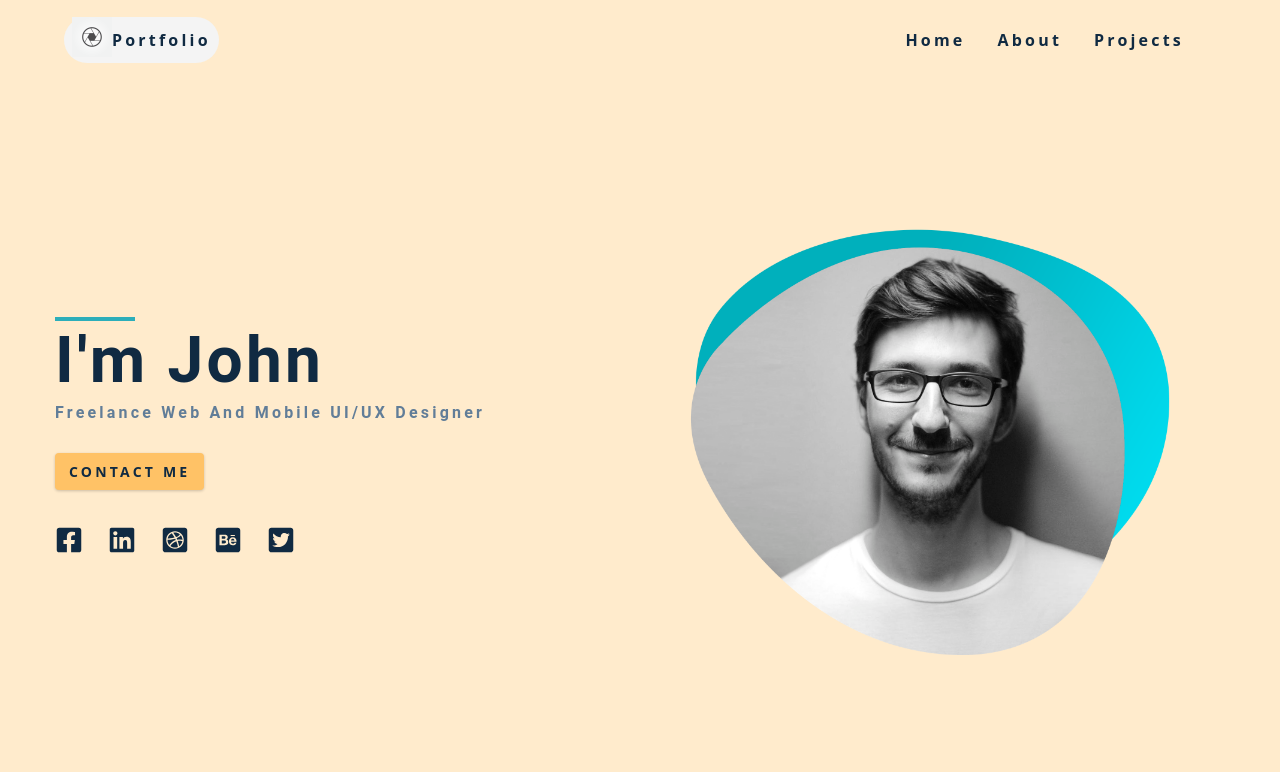
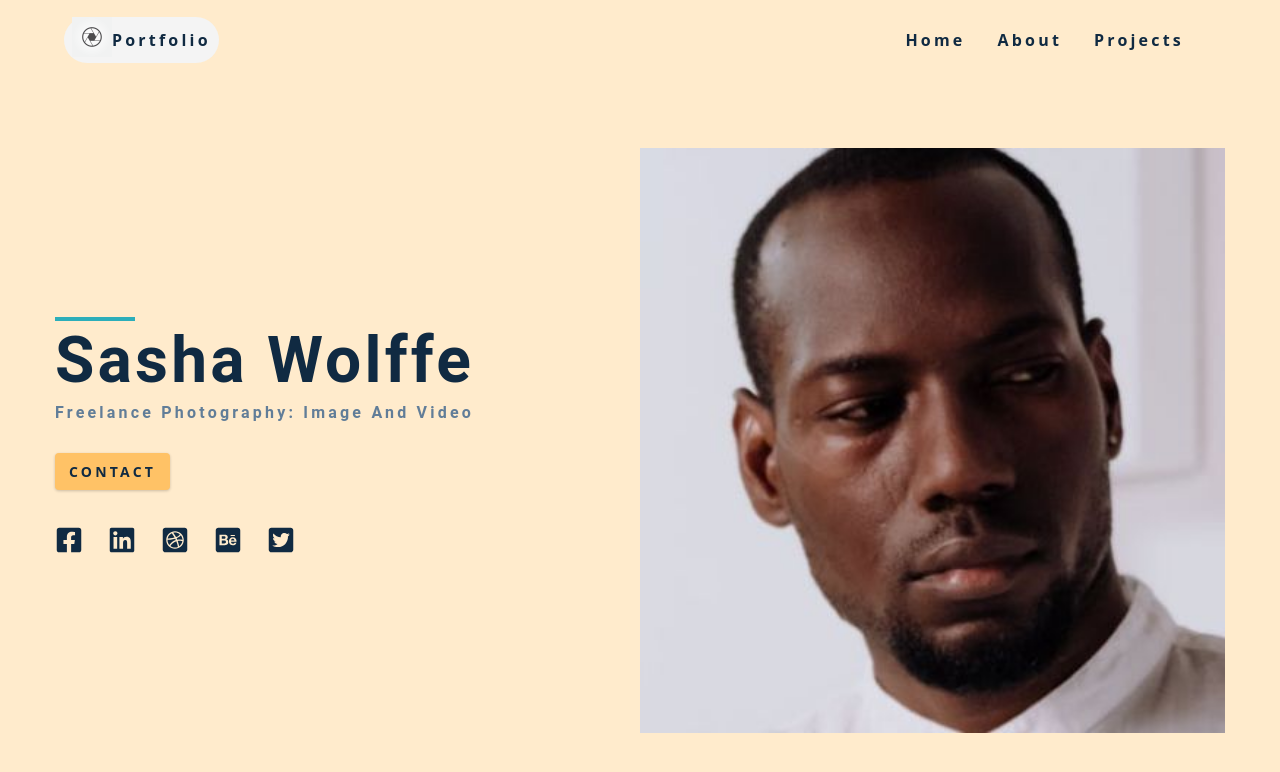
Before and after one commit to rebeccapeltz/gatsby-portfolio, a Gatsby site: page / in a window 1280 px wide. Built offline with nearby package versions, Linux system fonts and the light colour scheme; Gatsby itself is replaced by a stand-in of ours.

Commit message:
update hero

```diff
--- a/src/components/Hero.js
+++ b/src/components/Hero.js
@@ -1,11 +1,11 @@
 import React from "react"
 import Image from "gatsby-image"
-import { Link } from "gatsby"
+// import { Link } from "gatsby"
 import { graphql, useStaticQuery } from "gatsby"
 import SocialLinks from "../constants/socialLinks"
 const query = graphql`
   {
-    file(relativePath: { eq: "hero-img.png" }) {
+    file(relativePath: { eq: "pexels-headshot.jpg" }) {
       childImageSharp {
         fluid {
           ...GatsbyImageSharpFluid
@@ -27,11 +27,11 @@
         <article className="hero-info">
           <div>
             <div className="underline"></div>
-            <h1>i'm john</h1>
-            <h4>freelance web and mobile UI/UX Designer</h4>
-            <Link to="/contact" className="btn">
-              contact me
-            </Link>
+            <h1>Sasha Wolffe</h1>
+            <h4>freelance photography: image and video</h4>
+            <a target="_blank" className="btn" href="mailto:sasha@cats.com">
+              Contact
+            </a>
             <SocialLinks />
           </div>
         </article>
```
